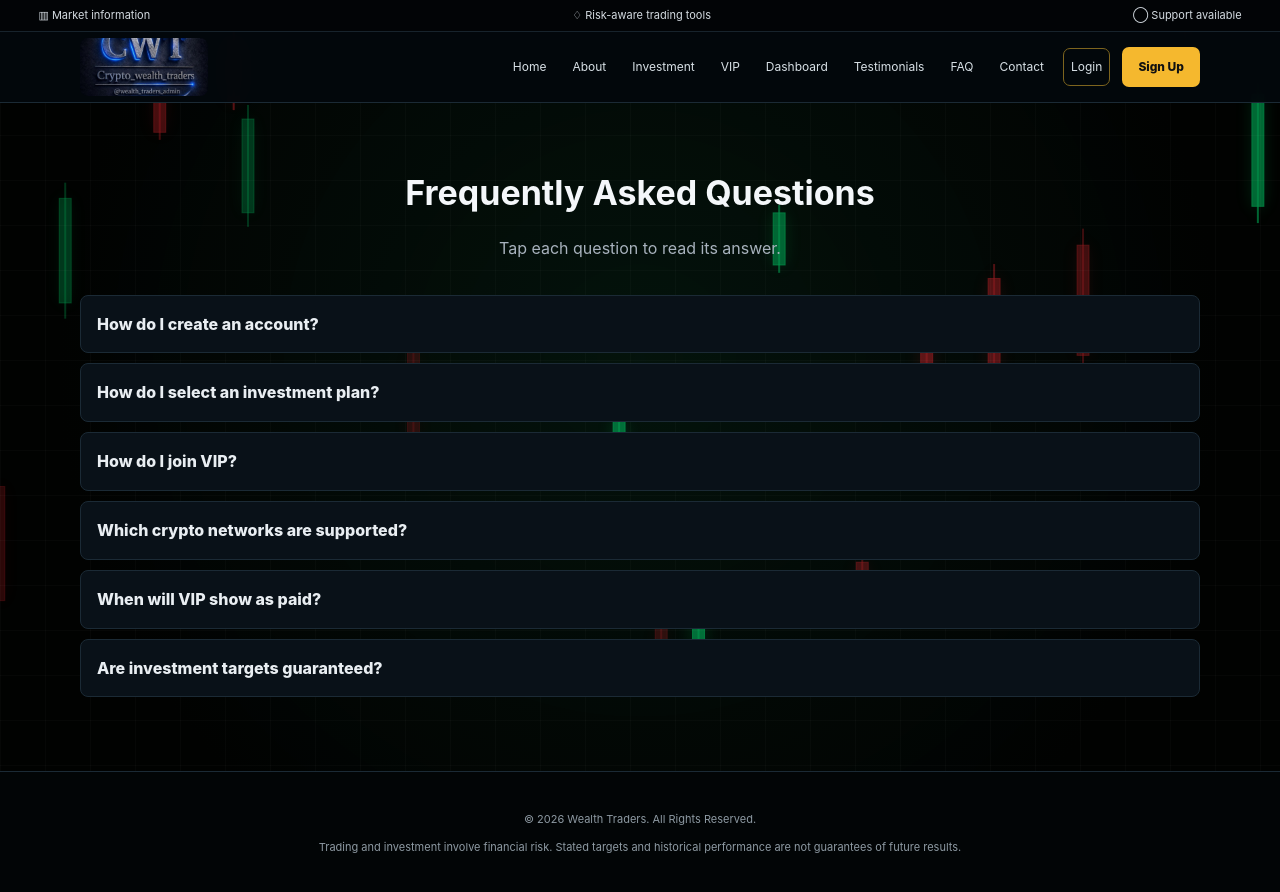
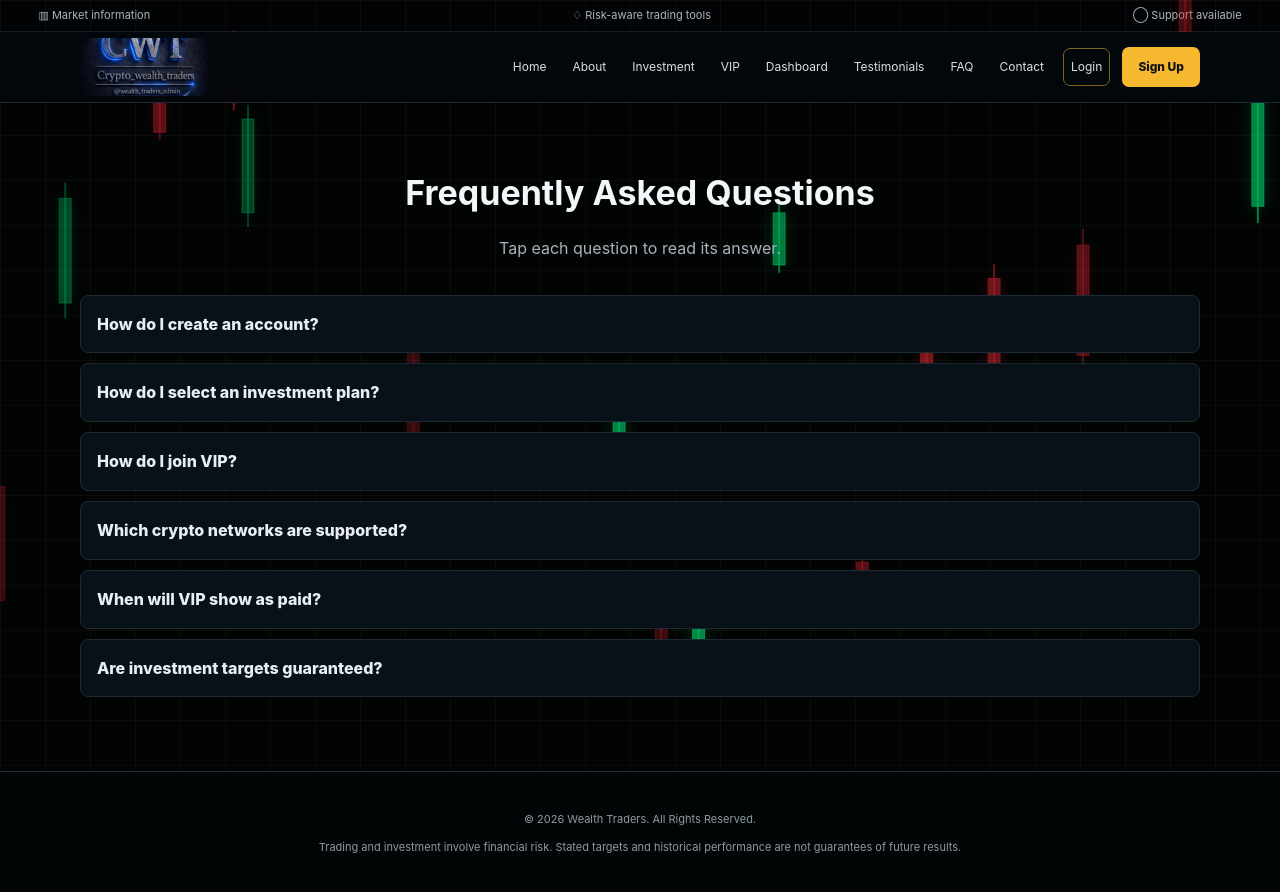
Before and after one commit to Manu32912/WEALTH-TRADERS-, a plain HTML site: page faq.html in a window 1280 px wide. Drawn offline with Linux system fonts and the light colour scheme.

Commit message:
Update style.css

```diff
--- a/style.css
+++ b/style.css
@@ -9,68 +9,68 @@ section{padding:64px 0}.hero{position:relative;min-height:560px;display:flex;ali
 .form{max-width:560px;margin:auto;background:#0b141b;border:1px solid var(--line);padding:26px;border-radius:10px}.form label{display:block;color:#cbd3d9;font-size:12px;margin:12px 0 6px}.form input,.form select{width:100%;padding:12px;background:#050a0e;border:1px solid #263742;color:#fff;border-radius:6px;outline:none}.form input:focus{border-color:#8d6c1e}.notice{font-size:11px;color:#98a4ad}.card h3{color:var(--gold)}.price{font-size:28px;font-weight:900;color:#f0f4f6}.target{color:var(--green);font-weight:900;margin:8px 0 18px}.faqitem{border:1px solid var(--line);border-radius:8px;margin:10px 0;overflow:hidden;background:#091118}.question{padding:16px;cursor:pointer;font-weight:800;color:#e9eef2}.answer{display:none;padding:0 16px 16px;color:#aeb9c1;font-size:13px}.faqitem.open .answer{display:block}.contact-icon{font-size:34px;margin-bottom:8px}.status-online{color:var(--green)!important}.dashboard-grid{display:grid;grid-template-columns:repeat(4,1fr);gap:12px}.stat{background:#0b141b;border:1px solid var(--line);border-radius:9px;padding:20px}.stat strong{display:block;margin-top:7px;font-size:22px;color:#edf2f5}.online-dot{display:inline-block;width:9px;height:9px;border-radius:50%;background:var(--green);margin-right:7px;box-shadow:0 0 10px rgba(32,214,107,.7)}
 footer{padding:28px 0;background:#020506;border-top:1px solid var(--line);color:#8e9aa3;font-size:11px;text-align:center}
 @media(max-width:900px){nav{display:none;position:absolute;top:70px;left:0;right:0;background:#05090d;flex-direction:column;padding:14px;border-bottom:1px solid var(--line);align-items:stretch}.nav.open nav{display:flex}.mobile{display:block}.logo img{width:112px;height:52px}.hero-stats{gap:18px}.vip-box{grid-template-columns:1fr}.dashboard-grid{grid-template-columns:repeat(2,1fr)}}@media(max-width:560px){.topbar{font-size:9px}.topbar>div:nth-child(2){display:none}.hero{min-height:540px}.hero h1{font-size:42px}.hero-stats{display:grid;grid-template-columns:repeat(3,1fr);gap:8px}.hero-stats strong{font-size:18px}.hero-stats small{font-size:8px}.dashboard-grid{grid-template-columns:1fr}.ticker>div{min-width:155px}.head h1,.head h2{font-size:28px}}
-/* ===== FLOATING CANDLESTICK BACKGROUND ===== */
+/* ===== TRADING CANDLESTICK BACKGROUND ===== */
 
 body {
   position: relative;
   overflow-x: hidden;
-  background: #050806;
+  background: #020505;
 }
 
+/* Floating candles */
 #candleBackground {
   position: fixed;
   inset: 0;
   width: 100%;
   height: 100%;
-  z-index: -1;
+  z-index: 0;
   pointer-events: none;
-  opacity: 0.55;
+  opacity: 0.85;
 }
 
+/* Keep all website content above the candles */
+header,
+nav,
 main,
 section,
-header,
 footer,
-nav,
 .hero,
 .container,
 .card,
 .payment-card,
-.dashboard-card {
+.dashboard-card,
+.plan,
+.vip-box {
   position: relative;
-  z-index: 1;
+  z-index: 2;
 }
 
-/* Dark overlay keeps website text readable */
+/* Very light dark layer — candles remain visible */
 body::before {
   content: "";
   position: fixed;
   inset: 0;
-  background:
-    radial-gradient(
-      circle at 50% 45%,
-      rgba(0, 80, 45, 0.16),
-      rgba(0, 0, 0, 0.72) 75%
-    );
-  z-index: -1;
+  background: rgba(0, 0, 0, 0.18);
+  z-index: 1;
   pointer-events: none;
 }
 
-/* Subtle trading grid */
+/* Trading chart grid */
 body::after {
   content: "";
   position: fixed;
   inset: 0;
   background-image:
-    linear-gradient(rgba(255,255,255,0.025) 1px, transparent 1px),
-    linear-gradient(90deg, rgba(255,255,255,0.025) 1px, transparent 1px);
+    linear-gradient(rgba(255,255,255,0.035) 1px, transparent 1px),
+    linear-gradient(90deg, rgba(255,255,255,0.035) 1px, transparent 1px);
   background-size: 45px 45px;
-  z-index: -1;
+  z-index: 1;
   pointer-events: none;
 }
 
+/* Mobile */
 @media (max-width: 600px) {
   #candleBackground {
-    opacity: 0.38;
+    opacity: 0.75;
   }
 }
```
